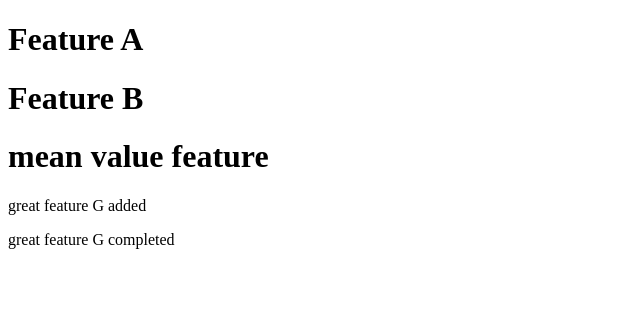
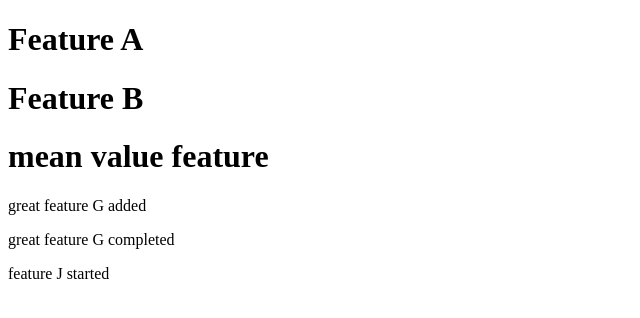
Before and after one commit to Akhil-EM/git-feature-test, a plain HTML site: page index.html in a window 1280 px wide. Shown: the whole page, without its empty margins (0-640 px from the left). Drawn offline with Linux system fonts and the light colour scheme.

Commit message:
started feature J

```diff
--- a/index.html
+++ b/index.html
@@ -12,5 +12,6 @@
     <h1>mean value feature</h1>
     <p>great feature G added</p>
     <p>great feature G completed</p>
+    <p>feature J started</p>
 </body>
 </html>
```
